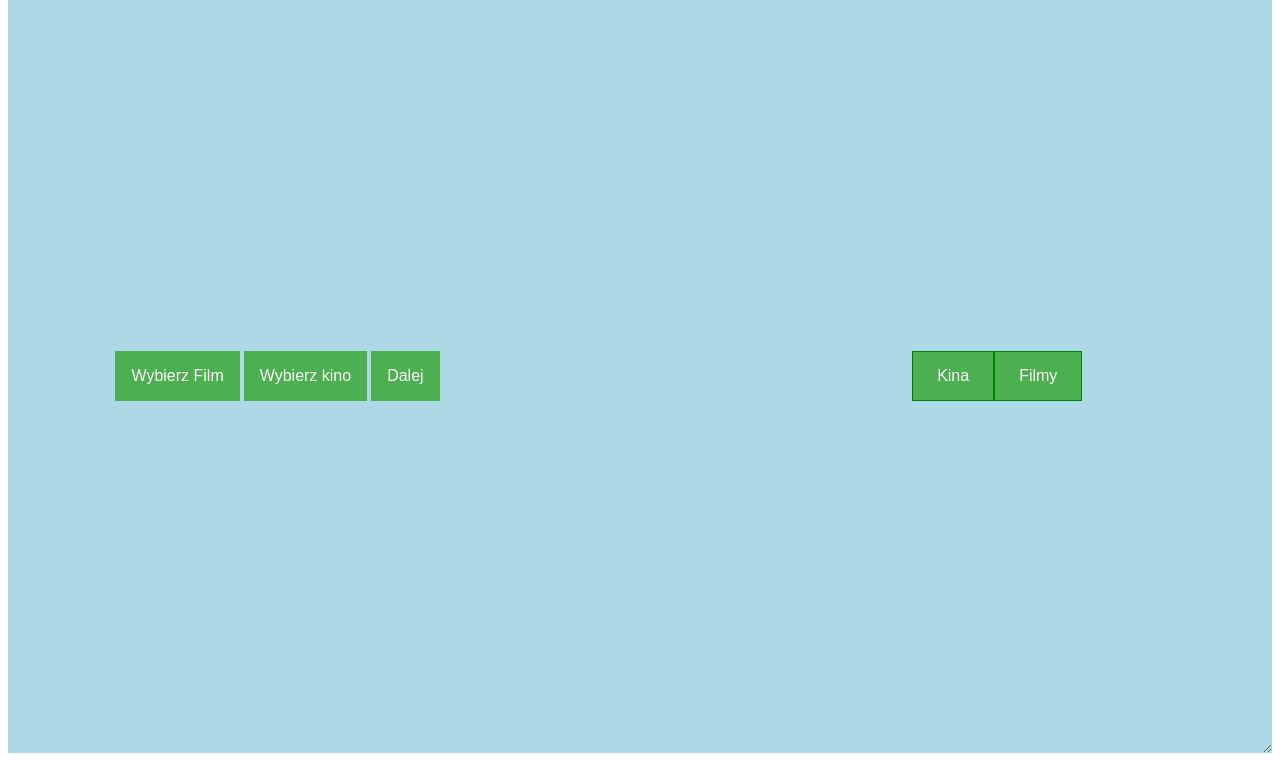
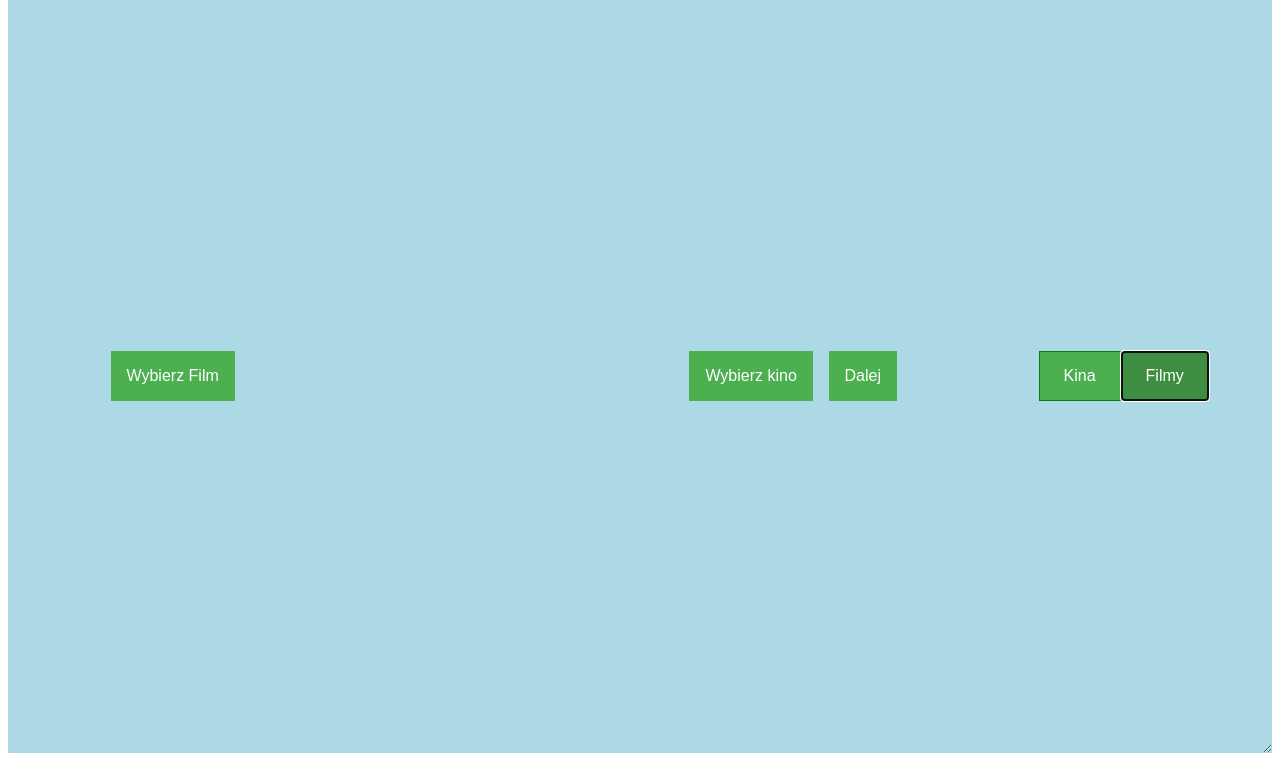
Before and after one commit to MaciejKal/kino, a Django app: page / in a window 1280 px wide. Shown: the part 55-816 px from the top of the page. Run offline with Django 3.2, Linux system fonts and the light colour scheme.

Commit message:
Wybór film po potwierdzeniu wyboru kina poprawki Dodano Widok filmu

```diff
--- a/templates/HomeCinemaList.html
+++ b/templates/HomeCinemaList.html
@@ -1,4 +1,5 @@
 {% extends 'baseHome.html' %}
+
 
 {% block contentstyle %}
     .dropbtn {
@@ -14,6 +15,8 @@
   background-color: #3e8e41;
 }
 
+
+
 #myInput {
   box-sizing: border-box;
   background-image: url('searchicon.png');
@@ -27,12 +30,41 @@
 
 #myInput:focus {outline: 3px solid #ddd;}
 
+#myInputFilm {
+  box-sizing: border-box;
+  background-image: url('searchicon.png');
+  background-position: 14px 12px;
+  background-repeat: no-repeat;
+  font-size: 16px;
+  padding: 14px 20px 12px 45px;
+  border: none;
+  border-bottom: 1px solid #ddd;
+}
+
+#myInputFilm:focus {outline: 3px solid #ddd;}
+
+
+#myInputM {
+  box-sizing: border-box;
+  background-image: url('searchicon.png');
+  background-position: 14px 12px;
+  background-repeat: no-repeat;
+  font-size: 16px;
+  padding: 14px 20px 12px 45px;
+  border: none;
+  border-bottom: 1px solid #ddd;
+}
+
+#myInputM:focus {outline: 3px solid #ddd;}
+
+
+
 .dropdown {
   position: relative;
   float: left;
-  display: inline-block;
+  display: flex;
 float: left;
-  width: 95%;
+  width: 100%;
   margin-left: 5%;
 }
 
@@ -55,6 +87,7 @@ float: left;
 
 .dropdown a:hover {background-color: #ddd;}
 
+
 .show {display: block;}
 
 .parent {
@@ -68,9 +101,10 @@ float: left;
 
 .selection {
   justify-content: flex-end;
-  width: 10%;
+  width: 20%;
   display: flex;
-  margin-right:10%;
+  margin-left: 5%;
+  margin-right:5%;
 }
 
 .selectionList {
@@ -80,6 +114,7 @@ float: left;
 float: left;
   width: 70%;
   margin-left: 5%;
+  margin-right:5%;
 
 }
 .selectionListCinema {
@@ -89,6 +124,7 @@ float: left;
 float: left;
   width: 70%;
   margin-left: 5%;
+  margin-right:5%;
 }
 
 #cinemaDiv {
@@ -101,7 +137,9 @@ float: left;
 
 display: flex;
 }
-
+.buttonKino {
+  width: max-content;
+}
 
 .selection button {
   background-color: #4CAF50; /* Green background */
@@ -111,6 +149,9 @@ display: flex;
   cursor: pointer; /* Pointer/hand icon */
   float: left; /* Float the buttons side by side */
 }
+
+
+
 
 {% endblock %}
 
@@ -126,21 +167,22 @@ display: flex;
   <div class="subclass">
       <div class ="selectionList" id="filmDiv">
             <div class="dropdown">
-              <button id = "choiceButtonFilm" onclick="myFunctionFilm()" class="dropbtn">Wybierz Film</button>
+              <div class="buttonKino"><button id = "choiceButtonFilm" onclick="myFunctionFilm()" class="dropbtn">Wybierz Film</button>
               <div id="myDropdownFilm" class="dropdown-content">
                 <input type="text" placeholder="Search.." id="myInputFilm" onkeyup="filterFunctionFilm()">
                   {% for movie in object_list_movies %}
                      <a onclick="toogleTextFilm('{{ movie.name }}',{{ movie.id }})" > {{ movie.name }}</a>
                   {% endfor %}
-              </div>
-                <button id = "choiceButton" onclick="myFunction()" class="dropbtn" autocomplete="off" disabled="disabled">Wybierz kino</button>
+              </div></div>
+                <div class="buttonKino" style=" margin-left: auto; margin-right:2%;"><button id = "choiceButton" onclick="myFunction()" class="dropbtn" autocomplete="off" disabled="disabled">Wybierz kino</button>
               <div id="myDropdown" class="dropdown-content">
                 <input type="text" placeholder="Search.." id="myInput" onkeyup="filterFunction()">
                   {% for instance in object_list %}
                      <a onclick="toogleText('{{ instance.city }} - {{ instance.name }}', {{ instance.id }})" id="{{ instance.id }}"> {{ instance.city }} - {{ instance.name }}</a>
                   {% endfor %}
-              </div>
-                <button onclick="gotoPage2()" class="dropbtn" id="nextButton" autocomplete="off" disabled="disabled">Dalej</button>
+              </div></div>
+                <div class="buttonKino"><button onclick="gotoPage2()" class="dropbtn" id="nextButton" autocomplete="off" disabled="disabled">Dalej</button>
+                  </div>
             </div>
         </div>
         <div class ="selectionListCinema" id="cinemaDiv">
@@ -152,12 +194,12 @@ display: flex;
                      <a onclick="toogleTextM('{{ instance.city }} - {{ instance.name }}', {{ instance.id }})" id="{{ instance.id }}"> {{ instance.city }} - {{ instance.name }}</a>
                   {% endfor %}
               </div>
-              <button onclick="gotoPage()" class="dropbtn" id="nextButton2" autocomplete="off" disabled="disabled">Dalej</button>
+              <button style="margin-left:2%;" onclick="gotoPage()" class="dropbtn" id="nextButton2" autocomplete="off" disabled="disabled">Dalej</button>
             </div>
         </div>
     <div class="selection">
-        <button onclick="showKina()" class="dropbtn">Kina</button>
-        <button onclick="showFilm()" class="dropbtn">Filmy</button>
+        <button onclick="showKina()" class="dropbtn" >Kina</button>
+        <button onclick="showFilm()" class="dropbtn" id="movieGroup">Filmy</button>
     </div>
   </div>
 </div>
@@ -167,6 +209,10 @@ display: flex;
 {% endblock %}
 
 {% block script %}
+
+document.addEventListener("DOMContentLoaded", function(event) {
+    document.getElementById("movieGroup").focus();
+ });
 
 var list = [{% for show in object_list_shows %}
              [{{ show.movie.id }}, {{ show.cinema.id }}],
```
Also changed, not shown: db.sqlite3.
